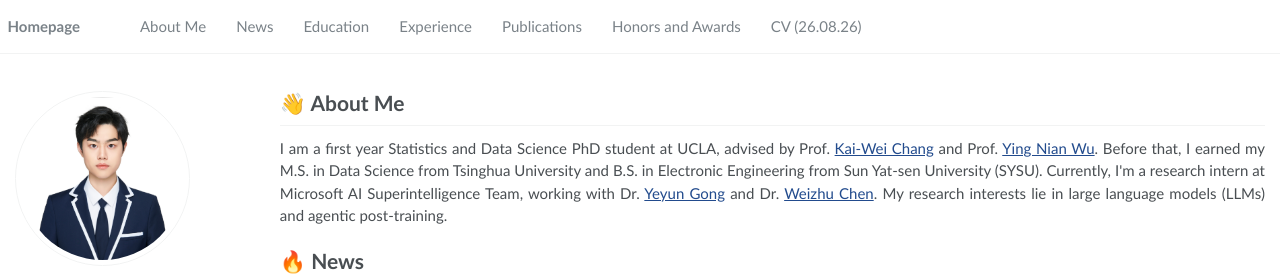
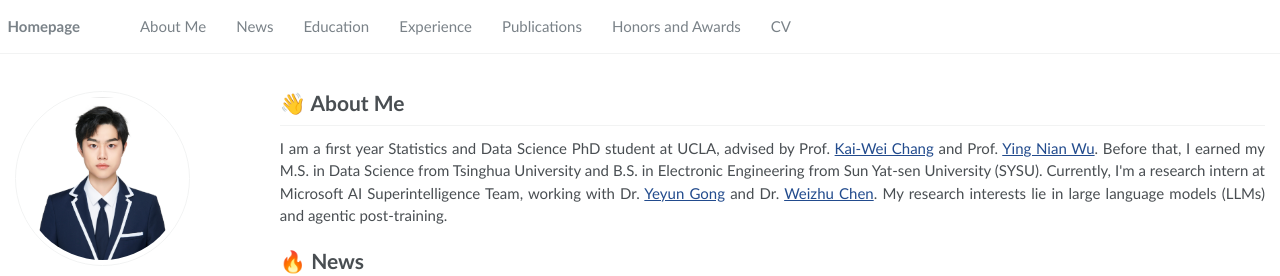
Before and after one commit to MasterVito/MasterVito.github.io, a Jekyll site: the page built from _pages/about.md, in a window 1280 px wide. Shown: the top 276 px of the page. Built offline with Jekyll 4.4.1, drawn with Linux system fonts in a browser that asks for light colours.

Commit message:
Nav: drop date from CV label
Co-Authored-By: Claude Opus 5 <noreply@anthropic.com>
Claude-Session: https://claude.ai/code/session_0147V7ycVkk15Bn1WDxaAcwz

```diff
--- a/_data/navigation.yml
+++ b/_data/navigation.yml
@@ -18,5 +18,5 @@ main:
   - title: "Honors and Awards"
     url: "/#-honors-and-awards"
 
-  - title: "CV (26.08.26)"
+  - title: "CV"
     url: "/_pages/Xiao_Liang_CV_26_08_26.pdf"
```
